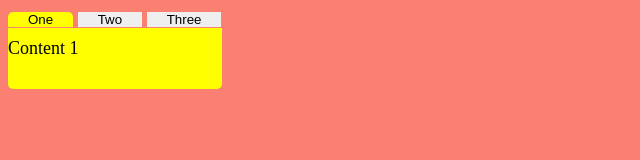
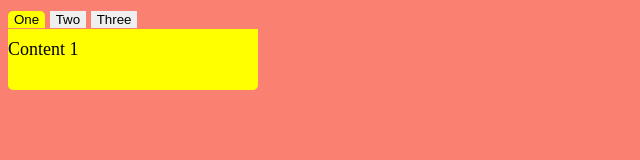
Before and after one commit to FilipShkered/dz-15, a plain HTML site: page index.html in a window 1280 px wide. Shown: the whole page, without its empty margins (0-640 px from the left). Drawn offline with Linux system fonts and the light colour scheme.

Commit message:
second commit

```diff
--- a/index.html
+++ b/index.html
@@ -12,16 +12,16 @@
 <body class="body">
 
 
-    <div id="tabs" class="nav-bar">
-        <nav class="nav-items">
-            <button class="tab-btn">One</button>
-            <button class="tab-btn">Two</button>
-            <button class="tab-btn">Three</button>
+    <div id="tabs">
+        <nav>
+            <button>One</button>
+            <button>Two</button>
+            <button>Three</button>
         </nav>
         <div>
-            <div class="tab-content">Content 1</div>
-            <div class="tab-content">Content 2</div>
-            <div class="tab-content">Content 3</div>
+            <div>Content 1</div>
+            <div>Content 2</div>
+            <div>Content 3</div>
         </div>
     </div>
 
--- a/script/index.js
+++ b/script/index.js
@@ -1,2 +1,2 @@
-const tabs = document.querySelector('#tabs');
-new Tabs("#tabs")
+const tabsEl = document.querySelector('#tabs');
+new Tabs(tabsEl)
--- a/script/tabs.js
+++ b/script/tabs.js
@@ -1,35 +1,64 @@
 class Tabs {
-    static CLASS_BTN_ACTIVE = "btn-active"
-    static CLASS_TAB_CONTENT = "tab-content"
-    static CLASS_TAB_CONTENT_HIDDEN = "tab-content-hidden"
-    static FIRST_ITEM = 0;
-    constructor(tabs) {
-        this.tabsElement = document.querySelector("#tabs");
-        this.tabButtons = this.tabsElement.querySelectorAll("button");
-        this.tabContents = this.tabsElement.querySelectorAll(".tab-content");
+    static CLASS_NAV_ITEM = "nav-item"
+    static CLASS_NAV_ITEM_ACTIVE = "nav-item-active"
+    static CLASS_CONTENT_ITEM = "content-item"
+    static CLASS_CONTENT_ITEM_ACTIVE = "content-item-active"
+    static ACTIVE_TAB = 0
+
+    constructor(tabsRoot) {
+        const [navElem, contentElem] = tabsRoot.children
+
+        this.tabsRoot = tabsRoot
+        this.navElem = Array.from(navElem.children)
+        this.contentElem = Array.from(contentElem.children)
+        this.bindStyles()
+        this.bindEvents()
+        this.setTabContents(Tabs.ACTIVE_TAB)
+    }
+
+    bindStyles() {
+        this.navElem.forEach((navElem) => {
+            navElem.classList.add(Tabs.CLASS_NAV_ITEM);
+        })
+
+        this.contentElem.forEach((contentElem) => {
+            contentElem.classList.add(Tabs.CLASS_CONTENT_ITEM);
+        })
+    }
+
+    bindEvents() {
+        this.tabsRoot.addEventListener('click', this.onTabsRootClick.bind(this))
+    }
+
+    onTabsRootClick(e) {
+        const target = e.target
+
+        if (this.isNavBtn(target)) {
+            const index = this.findNavIndex(target)
 
 
-
-
-
-        this.tabButtons.forEach((button, index) => {
-            button.addEventListener("click", () => {
-                this.displayContent(index);
-            });
-        });
-
-        this.displayContent(Tabs.FIRST_ITEM);
-
-        this.tabContents.forEach(content => content.classList.add(Tabs.CLASS_TAB_CONTENT_HIDDEN));
-
+            this.hideTabContents()
+            this.setTabContents(index)
+        }
 
     }
 
-    displayContent(index) {
-        this.tabContents.forEach(content => content.classList.remove(Tabs.CLASS_TAB_CONTENT));
-        this.tabContents[index].classList.add(Tabs.CLASS_TAB_CONTENT);
-        this.tabButtons.forEach(button => button.classList.remove(Tabs.CLASS_BTN_ACTIVE));
-        this.tabButtons[index].classList.add(Tabs.CLASS_BTN_ACTIVE);
+    isNavBtn(el) {
+        return el.classList.contains(Tabs.CLASS_NAV_ITEM)
     }
 
+    findNavIndex(navEl) {
+        return this.navElem.indexOf(navEl)
+    }
+
+    hideTabContents() {
+        this.navElem[Tabs.ACTIVE_TAB].classList.remove(Tabs.CLASS_NAV_ITEM_ACTIVE)
+        this.contentElem[Tabs.ACTIVE_TAB].classList.remove(Tabs.CLASS_CONTENT_ITEM_ACTIVE)
+    }
+
+    setTabContents(index) {
+        Tabs.ACTIVE_TAB = index
+        this.navElem[index].classList.add(Tabs.CLASS_NAV_ITEM_ACTIVE)
+        this.contentElem[index].classList.add(Tabs.CLASS_CONTENT_ITEM_ACTIVE)
+    }
 }
--- a/style/style.css
+++ b/style/style.css
@@ -4,38 +4,28 @@
 
 }
 
-.nav-bar {
-    width: 213.6px;
-
-}
-
-.nav-items button{
- padding: 0 20px;
-}
-
-.tab-btn {
+.nav-item {
     border: none;
 
 }
 
-#tabs .tab-content {
-    padding: 10px 0 30px;
-    margin-top: -1px;
-    display: block;
-    background-color: yellow;
-    border-radius: 0 0 5px 5px;
-    transition: 0.3s ease-in-out;
-
-}
-
-.tab-content-hidden {
-    display: none;
-}
-
-
-.btn-active {
+.nav-item-active {
     background-color: yellow;
     border: none;
     border-radius: 5px 5px 0 0;
     transition: 0.3s ease-out;
+
 }
+
+.content-item {
+    width: 250px;
+    padding: 10px 0 30px;
+    display: none;
+    background-color: yellow;
+    border-radius: 0 0 5px 5px;
+    transition: 0.3s ease-in-out;
+}
+
+.content-item-active {
+    display: block;
+}
```
